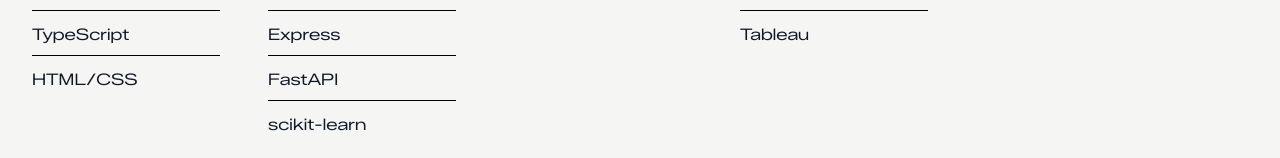
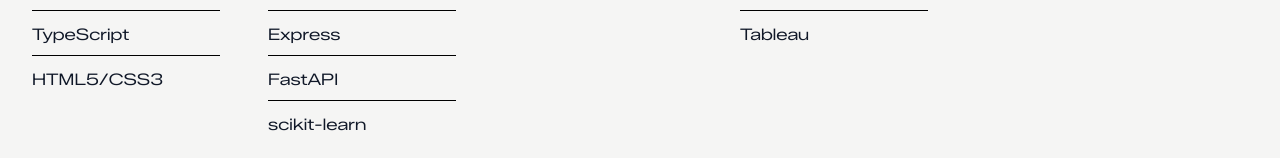
Before and after one commit to notsplol/TheCoolPortfolioTM, a React (Vite) app: page / in a window 1280 px wide. Shown: the part 1655-1813 px from the top of the page. Built offline with nearby package versions, Linux system fonts and the light colour scheme.

Commit message:
Bug is preventing changes to appear on live version of website (on Vercel's side). Changed HTML/CSS to HTML5/CSS3

```diff
--- a/src/App.jsx
+++ b/src/App.jsx
@@ -173,7 +173,7 @@
                     <div className="border-b border-black pb-2">Java</div>
                     <div className="border-b border-black pb-2">JavaScript</div>
                     <div className="border-b border-black pb-2">TypeScript</div>
-                    <div className="pb-2">HTML/CSS</div>
+                    <div className="pb-2">HTML5/CSS3</div>
                   </div>
                 </div>
 
```
